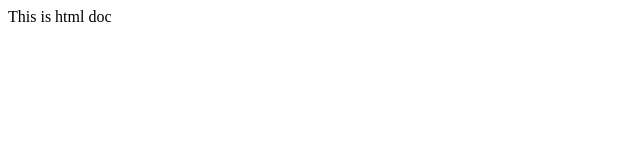
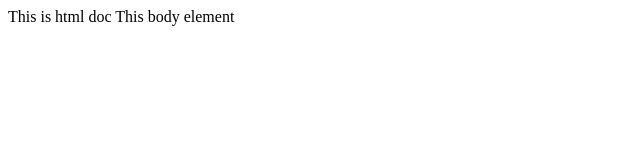
Before and after one commit to Fattylee/playground2, a website: page test.html in a window 1280 px wide. Shown: the whole page, without its empty margins (0-640 px from the left). Drawn offline with Linux system fonts and the light colour scheme.

Commit message:
add body element to test.html file

```diff
--- a/test.html
+++ b/test.html
@@ -1 +1,6 @@
-<html>This is html doc</html>
+<html>
+	This is html doc
+	<body>
+		This body element
+	</body>
+</html>
```
